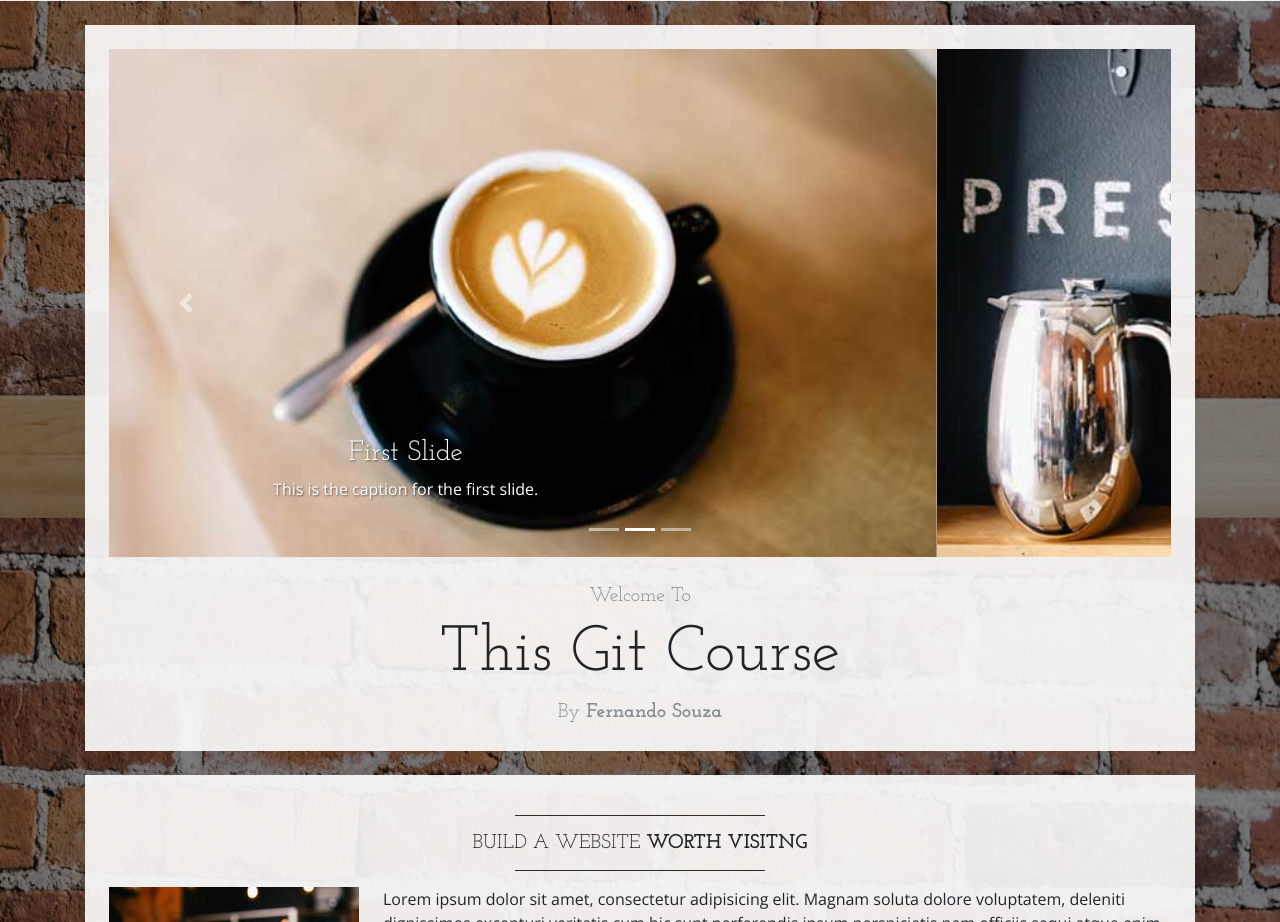
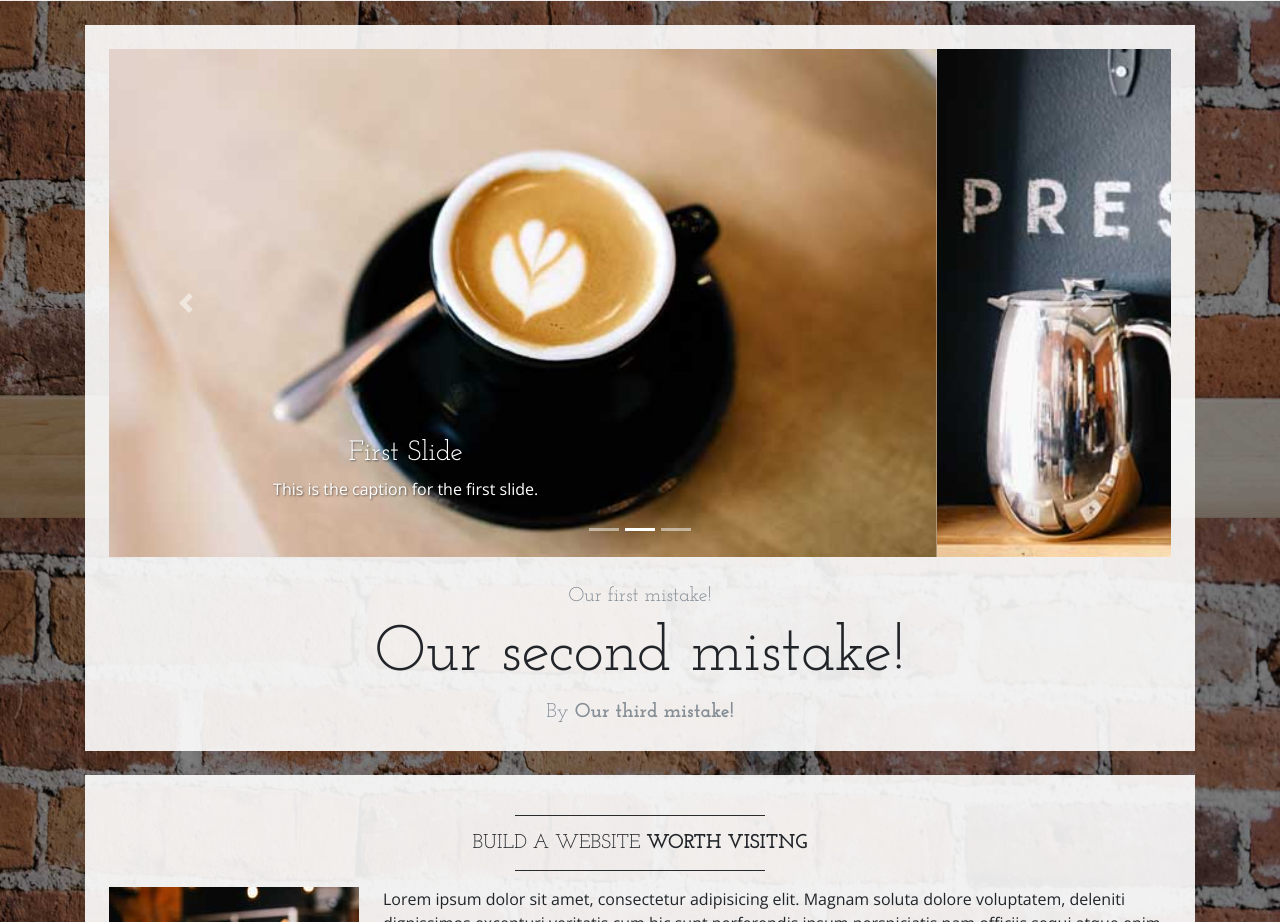
Before and after one commit to fernandosouzadeveloper/learn-github, a website: page index.html in a window 1280 px wide. Shown: the part 282-1204 px from the top of the page. Drawn offline with nearby package versions, Linux system fonts and the light colour scheme.

Commit message:
We placed our third mistake, and left the other two mistakes.

```diff
--- a/index.html
+++ b/index.html
@@ -99,10 +99,10 @@
         </div>
         <!-- Welcome Message -->
         <div class="text-center mt-4">
-          <div class="text-heading text-muted text-lg">Welcome To</div>
-          <h1 class="my-2">This Git Course</h1>
+          <div class="text-heading text-muted text-lg">Our first mistake!</div>
+          <h1 class="my-2">Our second mistake!</h1>
           <div class="text-heading text-muted text-lg">By
-            <strong>Fernando Souza</strong>
+            <strong>Our third mistake!</strong>
           </div>
         </div>
       </div>
```
